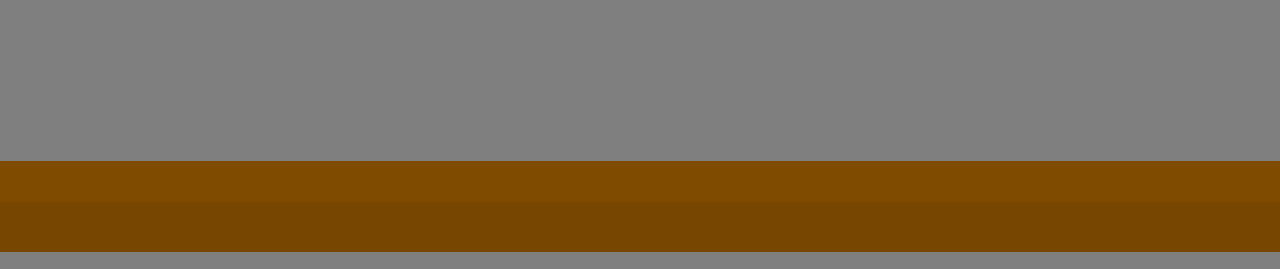
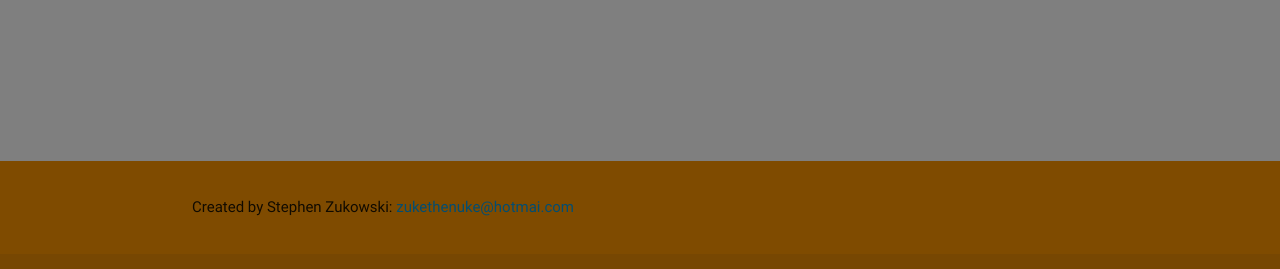
Before and after one commit to zukethenuke/visuwellize, a Rails app: page / in a window 1280 px wide. Shown: the part 691-960 px from the top of the page. Run offline with Rails 7, Linux system fonts and the light colour scheme; style sheets or scripts are compiled from the project's sources; parts of the project's set-up code (start-up, migrations or seed data) failed here and were passed over; some libraries are stand-ins or nearby versions.

Commit message:
Add contact info

```diff
--- a/app/assets/javascripts/scatter.js
+++ b/app/assets/javascripts/scatter.js
@@ -43,7 +43,7 @@ var scatter = function(wells, map, mapMarkers) {
       for (var i = 0; i < wells.length; i++) {
         if (companyArray.indexOf(wells[i].operator) === -1) {
           companyArray.push(wells[i].operator);
-          if (wells[i].operator === "CONTINENTAL RESOURCES, INC.") {
+          if (wells[i].operator === "CONTINENTAL RESOURCES, INC.") { // hard code 10 largest companies, other are assigned randomly
             companyColorArray.push([{company: wells[i].operator}, {color: "blue"}]);
             continue;
           }else if (wells[i].operator === "HESS BAKKEN INVESTMENTS II, LLC") {
@@ -61,7 +61,7 @@ var scatter = function(wells, map, mapMarkers) {
           }else if (wells[i].operator === "OASIS PETROLEUM NORTH AMERICA LLC") {
             companyColorArray.push([{company: wells[i].operator}, {color: "orange"}]);
             continue;
-          }else if (wells[i].operator === "BURLINGTON RESOURCES OIL & GAS COMPANY") {
+          }else if (wells[i].operator === "BURLINGTON RESOURCES OIL & GAS COMPANY LP") {
             companyColorArray.push([{company: wells[i].operator}, {color: "grey"}]);
             continue;
           }else if (wells[i].operator === "STATOIL OIL & GAS LP") {
--- a/app/views/layouts/application.html.erb
+++ b/app/views/layouts/application.html.erb
@@ -54,6 +54,10 @@
     <div class="container">
       <div class="row">
         <div class="col l6 s12">
+          <p>
+            Created by Stephen Zukowski:
+            <a href="mailto:zukethenuke@hotmail.com?Subject=VisuWellize">zukethenuke@hotmai.com</a>
+          </p>
           <!-- <h5 class="white-text">Company Bio</h5>
           <p class="grey-text text-lighten-4">We are a team of college students working on this project like it's our full time job. Any amount would help support and continue development on this project and is greatly appreciated.</p>
 
@@ -80,9 +84,9 @@
       </div>
     </div>
     <div class="footer-copyright">
-     <!--  <div class="container">
-      Made by <a class="orange-text text-lighten-3" href="http://materializecss.com">Materialize</a>
-      </div> -->
+      <div class="container">
+
+      </div>
     </div>
   </footer>
 
```
